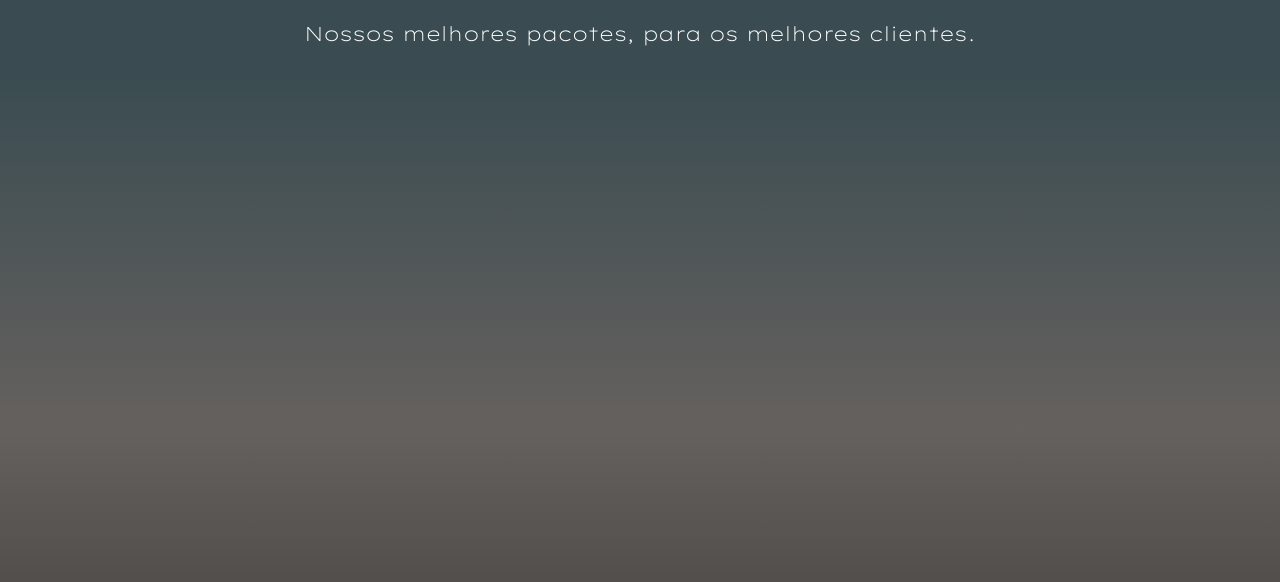
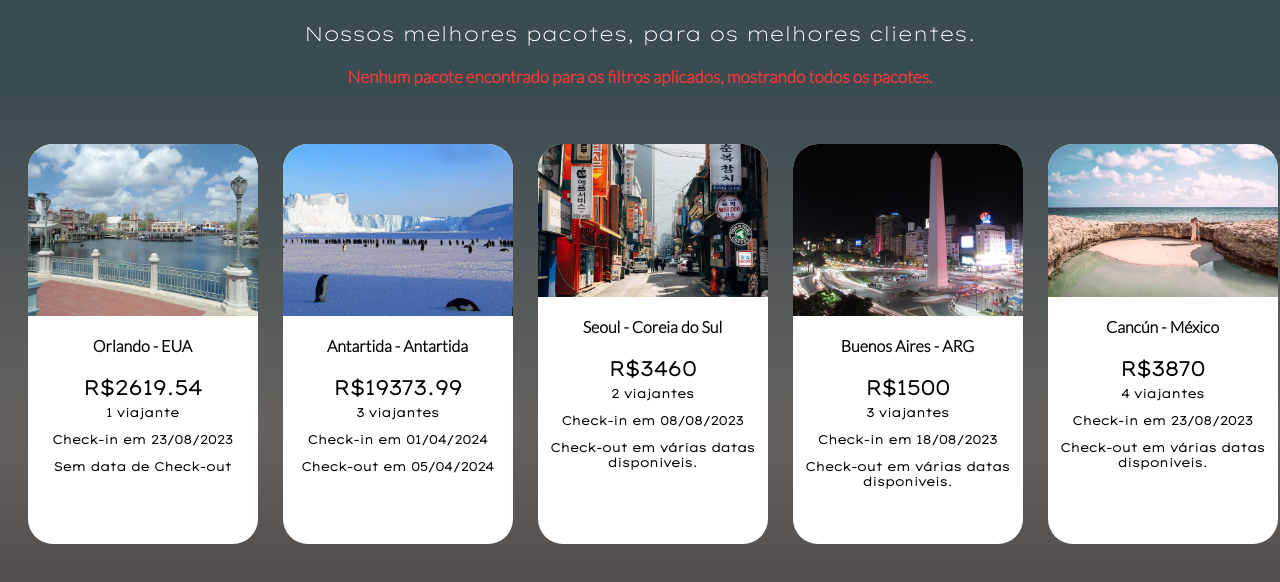
Before and after one commit to decaffeinatedcoffee/gira-mundo-viagens, a plain HTML site: page pacotes.html in a window 1280 px wide. Shown: the part 126-708 px from the top of the page. Drawn offline with Linux system fonts and the light colour scheme.

Commit message:
Update pacotes.html

```diff
--- a/pacotes.html
+++ b/pacotes.html
@@ -45,6 +45,15 @@ body{
     text-align: center;
 }
 
+.nopctfnd{
+    color: white;
+    font-size: 17px;
+    font-family: 'Lato', sans-serif;
+    font-weight: 700;
+    text-align: center;
+    color: rgb(247, 55, 55);
+    display: none;
+}
 .pctbox{
     display: flex;
     justify-content: center;
@@ -111,6 +120,7 @@ body{
     transform: scale(1);
 }
   }
+
 </style>
 
 <body>
@@ -122,6 +132,7 @@ body{
 
 <div class="pacotes">
 <p class="pctds">Nossos melhores pacotes, para os melhores clientes.</p>
+<p class="nopctfnd" id="nopctfnd">Nenhum pacote encontrado para os filtros aplicados, mostrando todos os pacotes.</p>
 <div class="pctbox" id="pctbox">
 </div>
 </div>
@@ -145,14 +156,18 @@ let all = urlParams.get("all");
             loadpage(json, i);
        }else if(json[i].viajantes == viajantessel && json[i].pais.toLowerCase() == destino.toLowerCase()){
         loadpage(json, i);
-       }
+       }else{
+    document.getElementById("nopctfnd").style.display = "block";
+    loadpage(json, i);
+   }
     }
+
     });
 
 
     function loadpage(json, i){
         let npct = document.createElement("div");
-        npct.setAttribute("onclick", `location.replace("/overview.html?p=${json[i].id}")`);
+        npct.setAttribute("onclick", `window.open("/overview.html?p=${json[i].id}")`);
         let pctimg = document.createElement("img");
         pctimg.src = json[i].imagem;
         pctimg.classList.add("pctimg");
```
